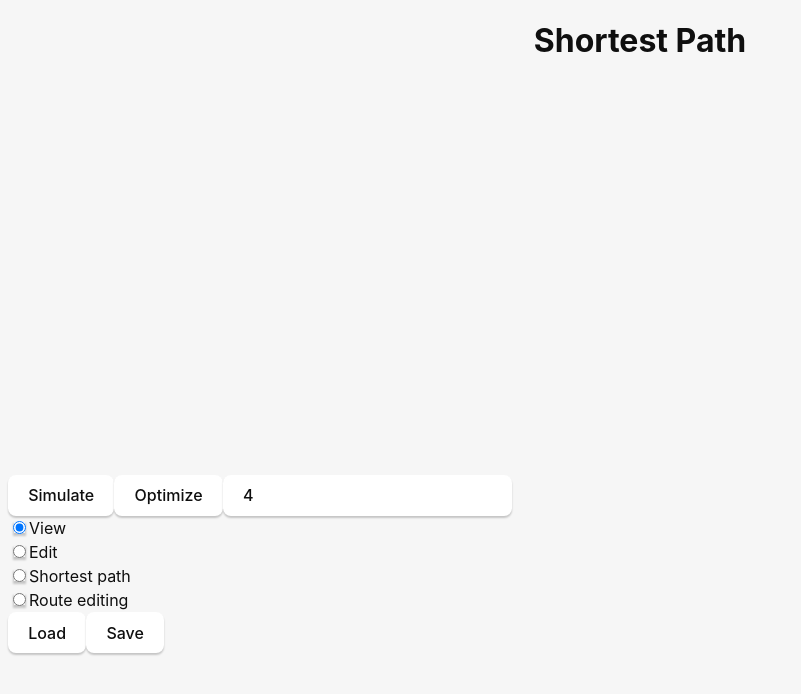
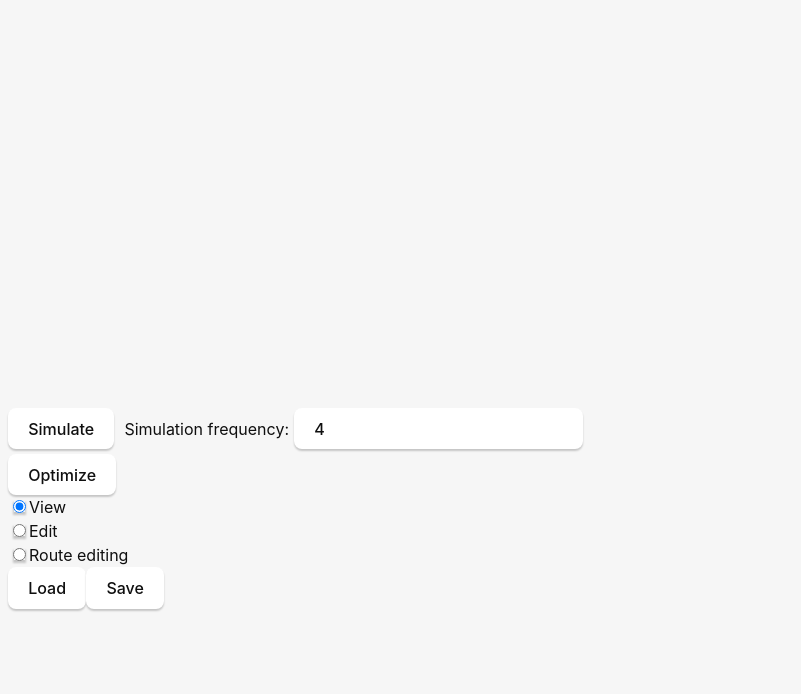
Before and after one commit to DJankauskas/subway_sim, a React (Vite) app: page / in a window 1280 px wide. Shown: the top 694 px of the page, without its empty margins (0-801 px from the left). Built offline with nearby package versions, Linux system fonts and the light colour scheme; what cytoscape-popper would draw is missing.

Commit message:
Minor visual UI improvements

```diff
--- a/src/App.tsx
+++ b/src/App.tsx
@@ -42,7 +42,6 @@ function App() {
   }, []);
   return (
     <div style={{display: 'flex', flexDirection: 'column'}}>
-    <h1>Shortest Path</h1>
       <Graph mode={mode} initialSubwayGraph={initialSubwayGraph} onSimulate={runSimulation} onOptimize={runOptimize} onShortestPath={shortestPath} getCurrentSubwayGraph={getSubwayGraph} />
       <div>
         <div>
@@ -53,7 +52,7 @@ function App() {
           <input type="radio" value="edit" checked={mode === "edit"} onChange={handleMode} />
           <label htmlFor="edit">Edit</label>
         </div>
-        <div>
+        <div hidden={true}>
           <input type="radio" value="path_select" checked={mode === "path_select"} onChange={handleMode} />
           <label htmlFor="path_select">Shortest path</label>
         </div>
--- a/src/Graph.tsx
+++ b/src/Graph.tsx
@@ -324,7 +324,8 @@ export const Graph = ({ initialSubwayGraph, mode, onSimulate, onOptimize, onShor
     return (
         <div>
             <div ref={divRef} style={{ width: 800, height: 400 }}></div>
-            <button onClick={async () => {
+            <div>
+                <button style={{marginRight: 10}} onClick={async () => {
                     if (graph) {
                         const routesWithOffsets = {} as Record<string, Route & { offset: number }>;
                         for (const [id, route] of Object.entries(routes)) {
@@ -335,7 +336,12 @@ export const Graph = ({ initialSubwayGraph, mode, onSimulate, onOptimize, onShor
                         setSimulationResults(results);
                     }
                 }}>Simulate</button>
-            <button onClick={async () => {
+                <label>
+                    Simulation frequency:
+                    <input style={{marginLeft: 5}} type="number" pattern="[0-9]*" placeholder="Frequency" value={frequency} onChange={e => setFrequency(e.currentTarget.value)} />
+                </label>
+            </div>
+            <button style={{marginTop: 5}} onClick={async () => {
                 if (graph) {
                     const routesWithOffsets = {} as Record<string, Route & { offset: number }>;
                     for (const [id, route] of Object.entries(routes)) {
@@ -346,8 +352,7 @@ export const Graph = ({ initialSubwayGraph, mode, onSimulate, onOptimize, onShor
                     setSimulationResults(results);
                 }
             }}>Optimize</button>
-            <input type="number" pattern="[0-9]*" placeholder="Frequency" value={frequency} onChange={e => setFrequency(e.currentTarget.value)} />
-            <div hidden={false}>
+            <div hidden={true}>
                 {Object.entries(routes).map(([key, data]) => <div key={key}><div>{data.name}</div><input placeholder="Offset" type="number" pattern="[0-9]*" value={routeOffsets[key] || ""} onChange={e => setRouteOffsets({ ...routeOffsets, [key]: parseInt(e.currentTarget.value) })} /></div>)}
             </div>
             {simulationResults ?
@@ -395,7 +400,7 @@ export const Graph = ({ initialSubwayGraph, mode, onSimulate, onOptimize, onShor
                 : null}
             {mode == 'route_edit' ? <>
                 <div>
-                    <RouteSelector routes={routes} route={routeToEdit} setRoute={(route) => {
+                    <RouteSelector routes={routes} route={routeToEdit} label="Route:" setRoute={(route) => {
                         setRouteToEdit(route);
                         graph?.$(':selected').unselect();
                         console.log(`selected ${route} with data ${JSON.stringify(routes[route])}`)
@@ -407,7 +412,9 @@ export const Graph = ({ initialSubwayGraph, mode, onSimulate, onOptimize, onShor
                         }
                     }
                     } requireSelection />
-                    <select value={routeColor} onChange={e => {
+                    <label style={{fontSize: 14, marginLeft: 10}}>
+                        Color:
+                        <select style={{marginLeft: 5}} value={routeColor} onChange={e => {
                             setRouteColor(e.currentTarget.value);
                             console.log(`Setting route color to ${e.currentTarget.value}`);
                         }}>
@@ -417,6 +424,7 @@ export const Graph = ({ initialSubwayGraph, mode, onSimulate, onOptimize, onShor
                             <option value="blue">Blue</option>
                             <option value="red">Red</option>
                         </select>
+                    </label>
 
                 </div>
                 <div>
@@ -625,19 +633,24 @@ type RouteSelectorProps = {
     setRoute: (r: string) => void,
     routes: Routes,
     requireSelection: true,
+    label?: string,
 } | {
     route: string | undefined,
     setRoute: (r: string | undefined) => void,
     routes: Routes,
     requireSelection?: false
+    label?: string,
 }
 
-const RouteSelector: React.FC<RouteSelectorProps> = ({ route, setRoute, routes, requireSelection }) => {
+const RouteSelector: React.FC<RouteSelectorProps> = ({ route, setRoute, routes, requireSelection, label }) => {
     return (
-        <select value={route} onChange={e => setRoute(e.currentTarget.value)}>
+    <label style={{fontSize: 14}}>
+        {label ?? ''}
+        <select style={{marginLeft: label ? 5 : 0}} value={route} onChange={e => setRoute(e.currentTarget.value)}>
             {requireSelection ? null : <option key="none">None</option>}
             {Object.entries(routes).map(([key, value]) => <option key={key} value={key}>{value.name}</option>)}
         </select>
+    </label>
     )
 }
 
```
Lines whose indentation alone changed are shown as unchanged.
